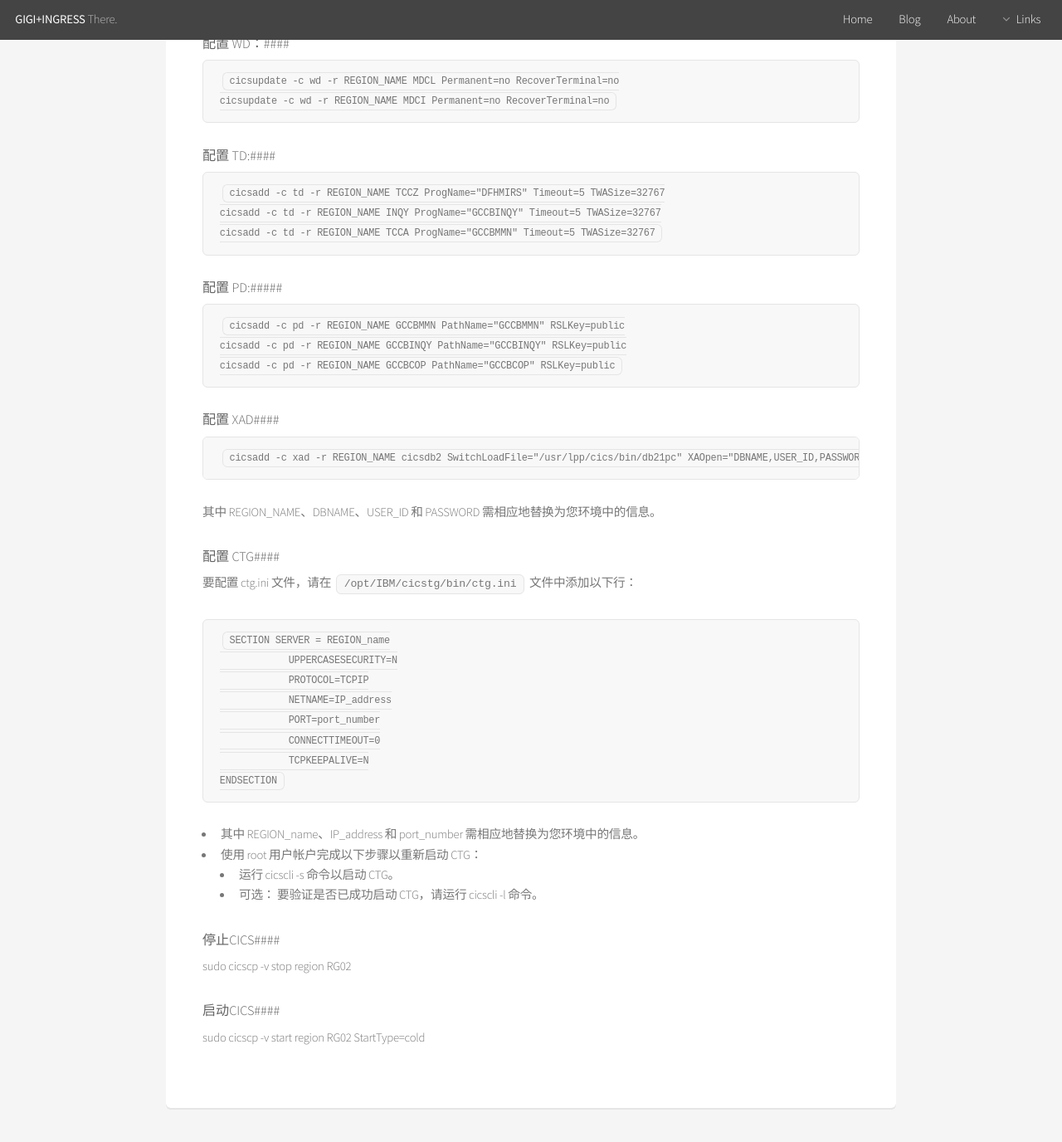
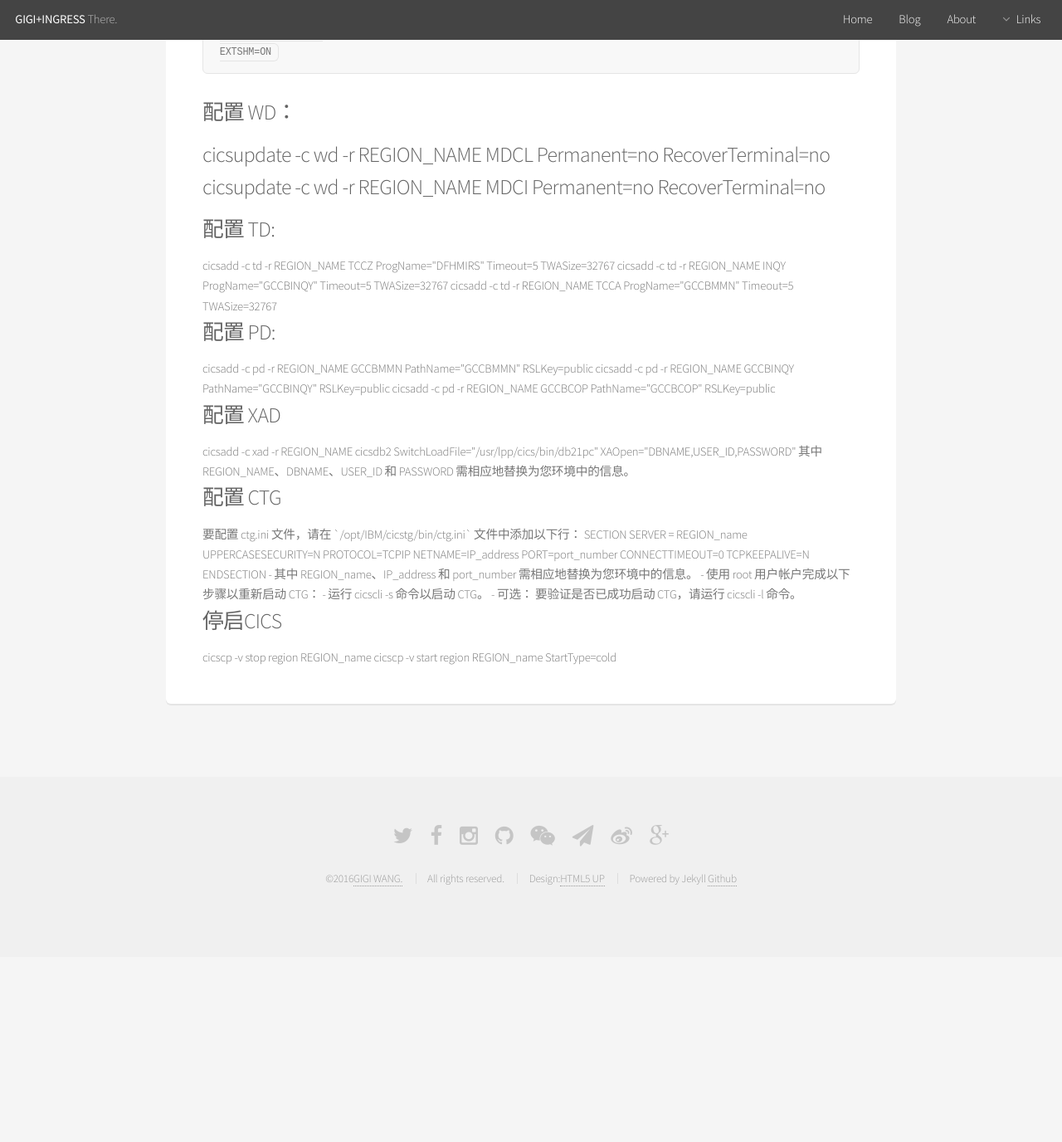
Before and after one commit to iocoo/iocoo.github.io, a Jekyll site: the page built from _posts/2016-01-02-CICS-management-tips.md, in a window 1280 px wide and 1400 px high, scrolled down 1276 px. Shown: the top 1376 px of the window at 83% size. Built offline with Jekyll 4.4.1, drawn with Linux system fonts in a browser that asks for light colours; comment, search, counter and statistics services are not loaded; after the commit the page ends 2429 px from its top, so only the background shows below that; some of the changed text lies outside the part shown.

Commit message:
add post_m

```diff
--- a/_posts/2016-01-02-CICS-management-tips.md
+++ b/_posts/2016-01-02-CICS-management-tips.md
@@ -9,12 +9,12 @@ tags: cics
 
 ###配置CICS###
 
-####配置 CICS REGION:####
+<h3>配置 CICS REGION:</h3>
 
 	cicscp -v start sfs_server SFS_NAME
 	cicscp -v create region REGION_NAME DefaultFileServer=
 
-####配置 RD:####
+<h3>配置 RD:</h3>
 
 	cicsupdate -c rd -r REGION_NAME XPRecvTimeout=300
 	cicsupdate -c rd -r REGION_NAME MinServer=30
@@ -27,8 +27,7 @@ tags: cics
 	cicsupdate -c rd -r REGION_NAME TraceFlagUser=on AllowDebugging=yes
 
 其中 REGION_NAME 需更改为您的 CICS REGION 名称。
-
-####配置 LD：####
+<h3>配置 LD：</h3>
 
 	cicsadd -c ld -r REGION_NAME LD1 TCPAddress="backend_server" TCPService="tran-host" SNAServerTransport=TCP
 
@@ -38,7 +37,7 @@ tags: cics
 	tran-host port_number/tcp
 
 其中 `port_number` 是端口号。请确保此端口号与 `/etc/services` 文件中的其他端口号不冲突。
-####配置环境变量：####
+<h3>配置环境变量：</h3>
 添加以下行,编辑<code>/var/cics_regions/REGION_NAME/environment</code>
 
 	COBPATH=/user/bin:/usr/lpp/cobol/bin:/etc:/usr/sbin:/usr/ucb:$HOME/bin:/usr/bin/X11
@@ -47,27 +46,31 @@ tags: cics
 	COB_CPM_SIZE_MAX=0
 	EXTSHM=ON
 
-####配置 WD：####
+<h3>配置 WD：<h3>
 
 	cicsupdate -c wd -r REGION_NAME MDCL Permanent=no RecoverTerminal=no
 	cicsupdate -c wd -r REGION_NAME MDCI Permanent=no RecoverTerminal=no
 
-####配置 TD:####
+<h3>配置 TD:</h3>
+
 	cicsadd -c td -r REGION_NAME TCCZ ProgName="DFHMIRS" Timeout=5 TWASize=32767
 	cicsadd -c td -r REGION_NAME INQY ProgName="GCCBINQY" Timeout=5 TWASize=32767
 	cicsadd -c td -r REGION_NAME TCCA ProgName="GCCBMMN" Timeout=5 TWASize=32767
 
-####配置 PD:#####
+<h3>配置 PD:</h3>
+
 	cicsadd -c pd -r REGION_NAME GCCBMMN PathName="GCCBMMN" RSLKey=public
 	cicsadd -c pd -r REGION_NAME GCCBINQY PathName="GCCBINQY" RSLKey=public
 	cicsadd -c pd -r REGION_NAME GCCBCOP PathName="GCCBCOP" RSLKey=public
 
-####配置 XAD####
+<h3>配置 XAD</h3>
 
 	cicsadd -c xad -r REGION_NAME cicsdb2 SwitchLoadFile="/usr/lpp/cics/bin/db21pc" XAOpen="DBNAME,USER_ID,PASSWORD"
 
 其中 REGION_NAME、DBNAME、USER_ID 和 PASSWORD 需相应地替换为您环境中的信息。
-####配置 CTG####
+
+<h3>配置 CTG</h3>
+
 要配置 ctg.ini 文件，请在 `/opt/IBM/cicstg/bin/ctg.ini` 文件中添加以下行：
 
 	SECTION SERVER = REGION_name
@@ -84,7 +87,7 @@ tags: cics
     - 运行 cicscli -s 命令以启动 CTG。
     - 可选： 要验证是否已成功启动 CTG，请运行 cicscli -l 命令。
 
-####停止CICS####
-sudo cicscp -v stop region RG02
-####启动CICS####
-sudo cicscp -v start region RG02 StartType=cold
+<h3>停启CICS</h3>
+
+	cicscp -v stop region REGION_name
+	cicscp -v start region REGION_name StartType=cold
```
